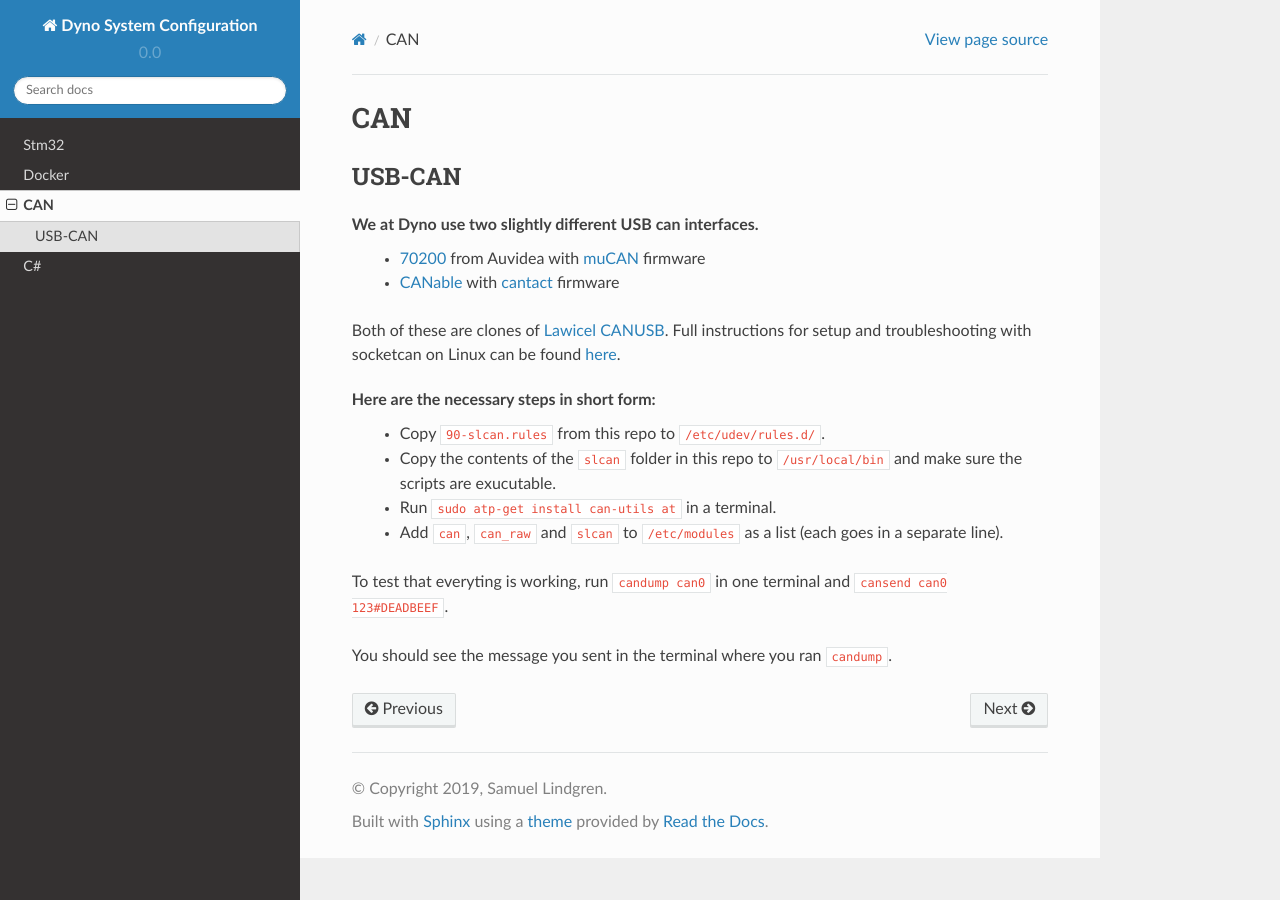
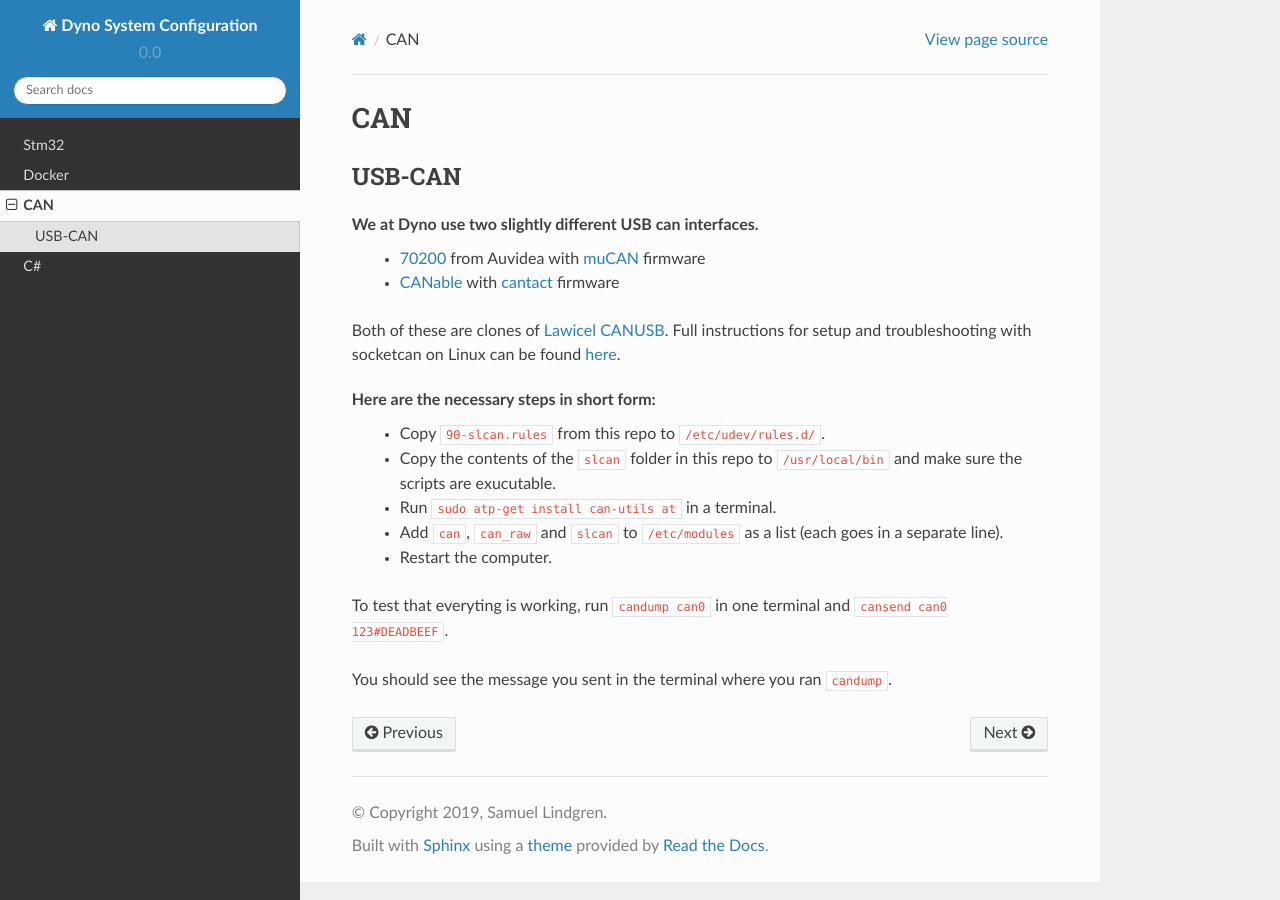
Before and after one commit to samiamlabs/dyno-system-config, a Sphinx documentation site: the page built from docs/can.rst, in a window 1280 px wide. Built offline with Sphinx 7.4.7 and the Read the Docs theme 2.0.0, drawn with Linux system fonts in a browser that asks for light colours.

Commit message:
Update can.rst

```diff
--- a/docs/can.rst
+++ b/docs/can.rst
@@ -26,6 +26,7 @@ Here are the necessary steps in short form:
  - Copy the contents of the ``slcan`` folder in this repo to ``/usr/local/bin`` and make sure the scripts are exucutable.
  - Run ``sudo atp-get install can-utils at`` in a terminal.
  - Add ``can``, ``can_raw`` and ``slcan`` to ``/etc/modules`` as a list (each goes in a separate line).
+ - Restart the computer.
 
 To test that everyting is working, run ``candump can0`` in one terminal and ``cansend can0 123#DEADBEEF``.
 
```
